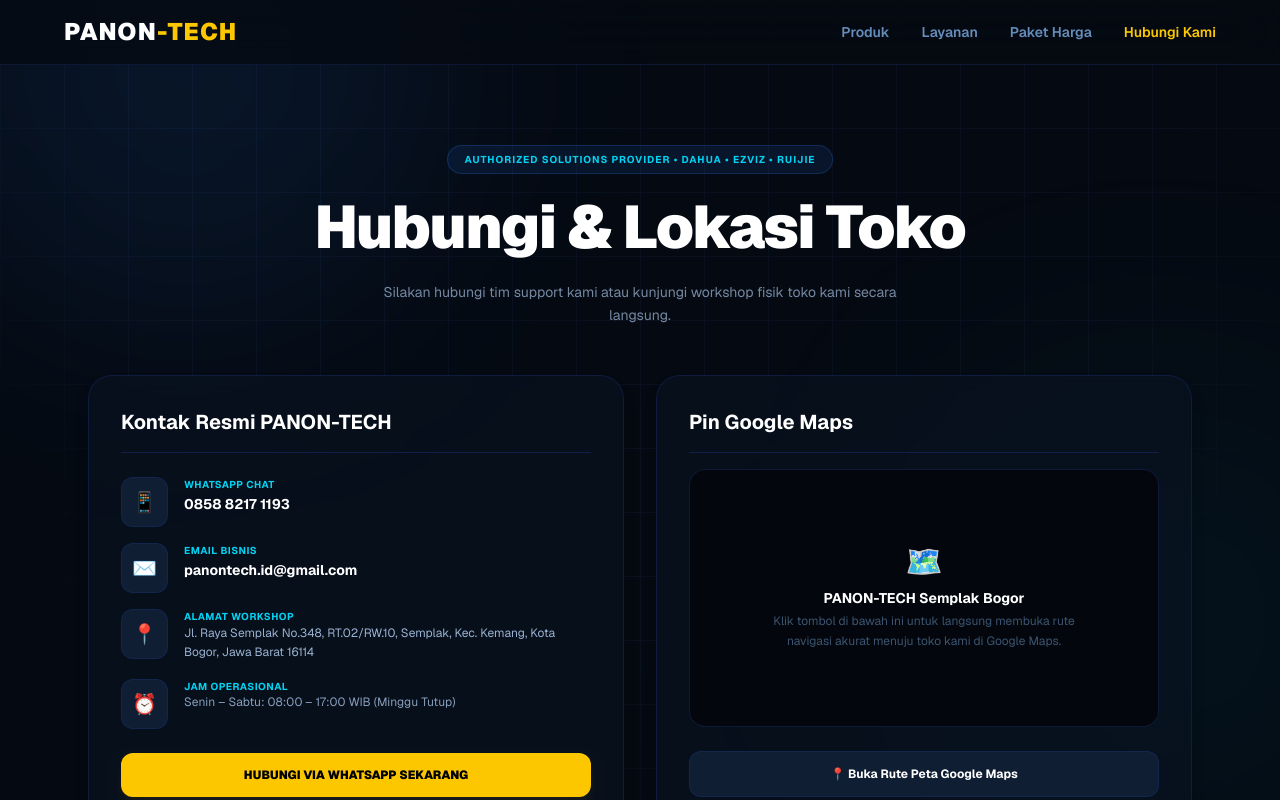
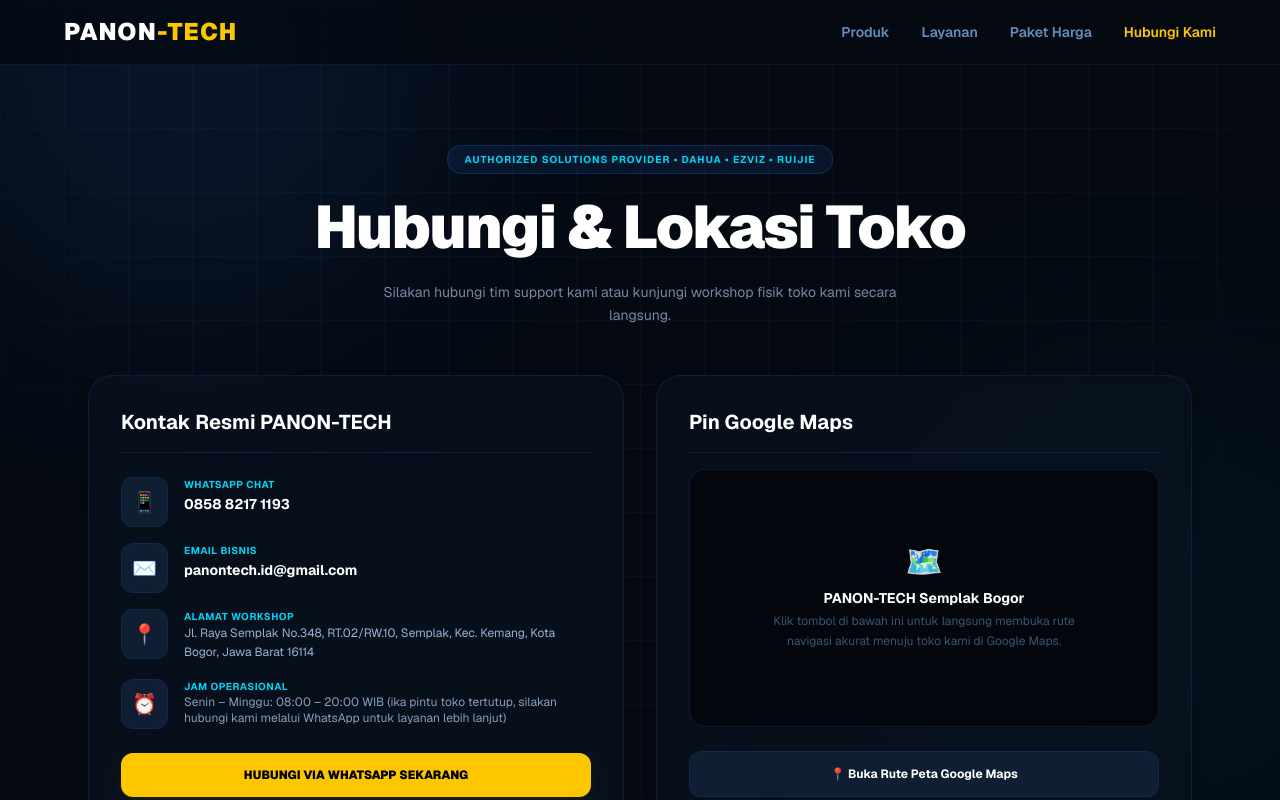
Before and after one commit to periyana/panon-tech, a Next.js app: page / in a window 1280 px wide. Both pictures are taken after a click on the button "Hubungi Kami". Shown: the top 800 px of the page. Built offline with nearby package versions, Linux system fonts and the light colour scheme.

Commit message:
update: perbaikan kalimat jam operasional

```diff
--- a/app/page.tsx
+++ b/app/page.tsx
@@ -241,7 +241,7 @@
                     <div className="text-xl bg-[#101e33] p-2.5 border border-blue-900/30 rounded-xl text-yellow-400">⏰</div>
                     <div>
                       <p className="text-cyan-400 text-[10px] font-bold uppercase tracking-wider">Jam Operasional</p>
-                      <p className="text-blue-200/70 text-xs">Senin – Sabtu: 08:00 – 17:00 WIB (Minggu Tutup)</p>
+                      <p className="text-blue-200/70 text-xs">Senin – Minggu: 08:00 – 20:00 WIB (ika pintu toko tertutup, silakan hubungi kami melalui WhatsApp untuk layanan lebih lanjut)</p>
                     </div>
                   </div>
                 </div>
```
